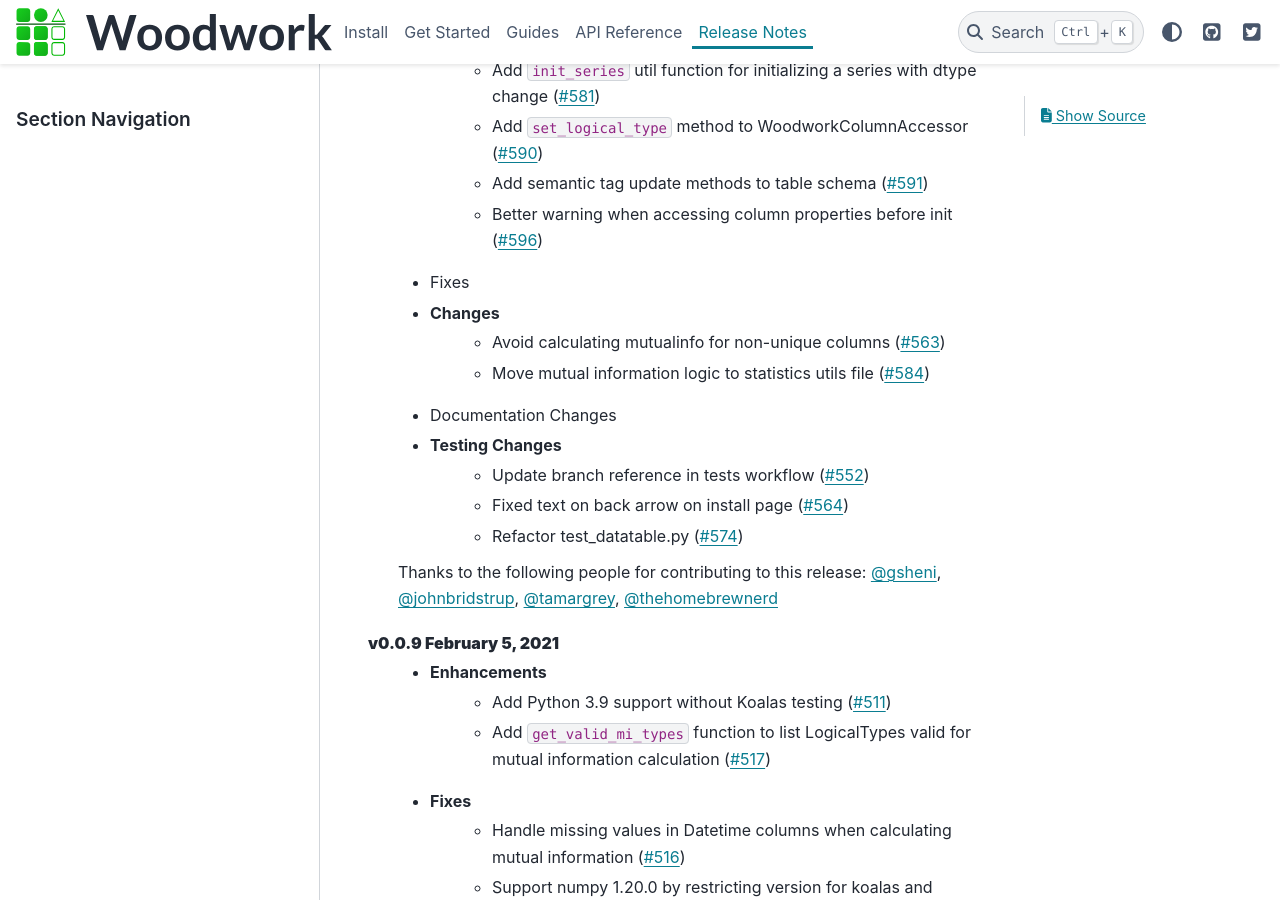
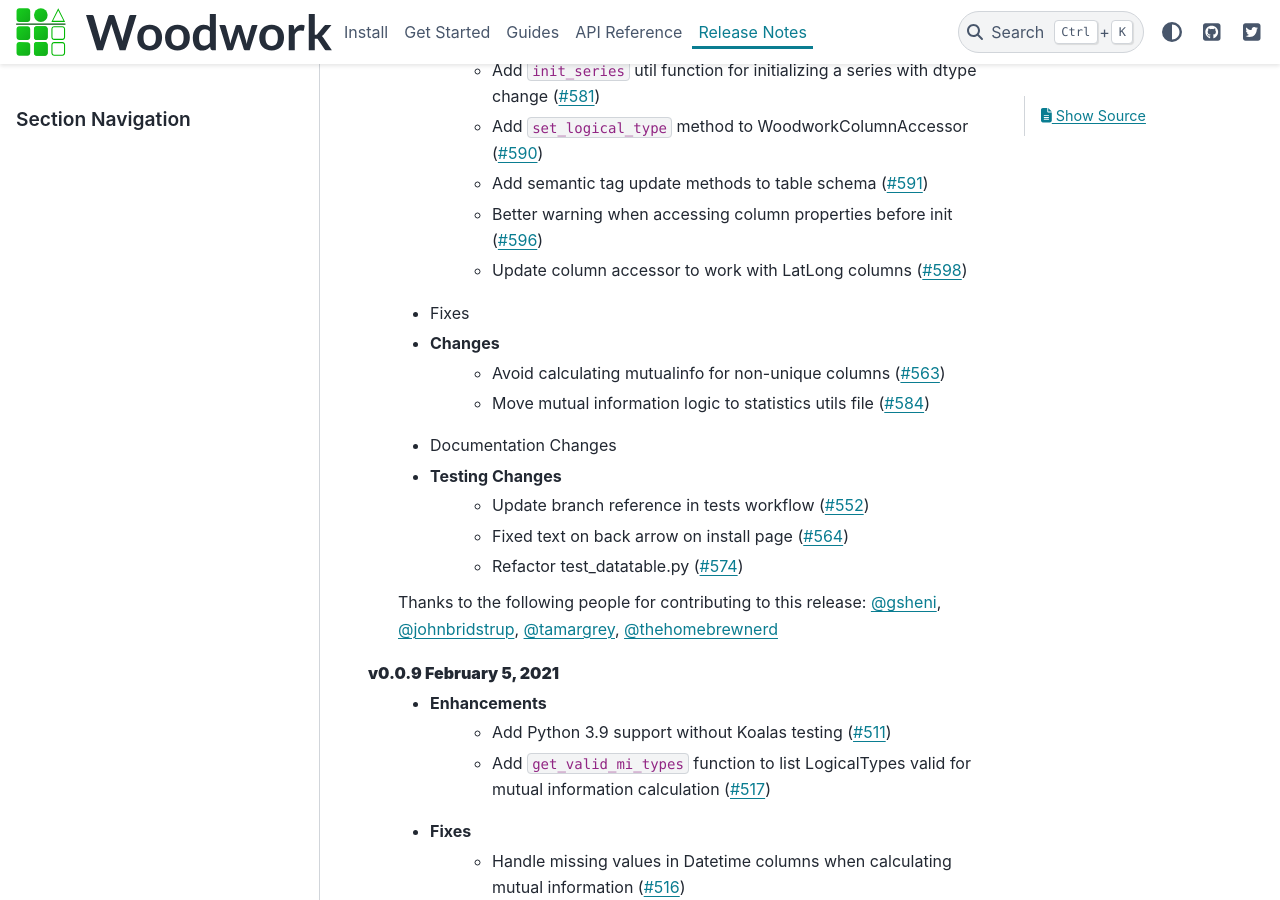
Before and after one commit to alteryx/woodwork, a Sphinx documentation site: the page built from docs/source/release_notes.rst, in a window 1280 px wide and 900 px high, scrolled down 765 px. Built offline with Sphinx 7.4.7 and the PyData theme 0.15.4, drawn with Linux system fonts in a browser that asks for light colours; comment, search, counter and statistics services are not loaded.

Commit message:
update release notes

```diff
--- a/docs/source/release_notes.rst
+++ b/docs/source/release_notes.rst
@@ -21,6 +21,7 @@ Release Notes
         * Add ``set_logical_type`` method to WoodworkColumnAccessor (:pr:`590`)
         * Add semantic tag update methods to table schema (:pr:`591`)
         * Better warning when accessing column properties before init (:pr:`596`)
+        * Update column accessor to work with LatLong columns (:pr:`598`)
     * Fixes
     * Changes
         * Avoid calculating mutualinfo for non-unique columns (:pr:`563`)
```
